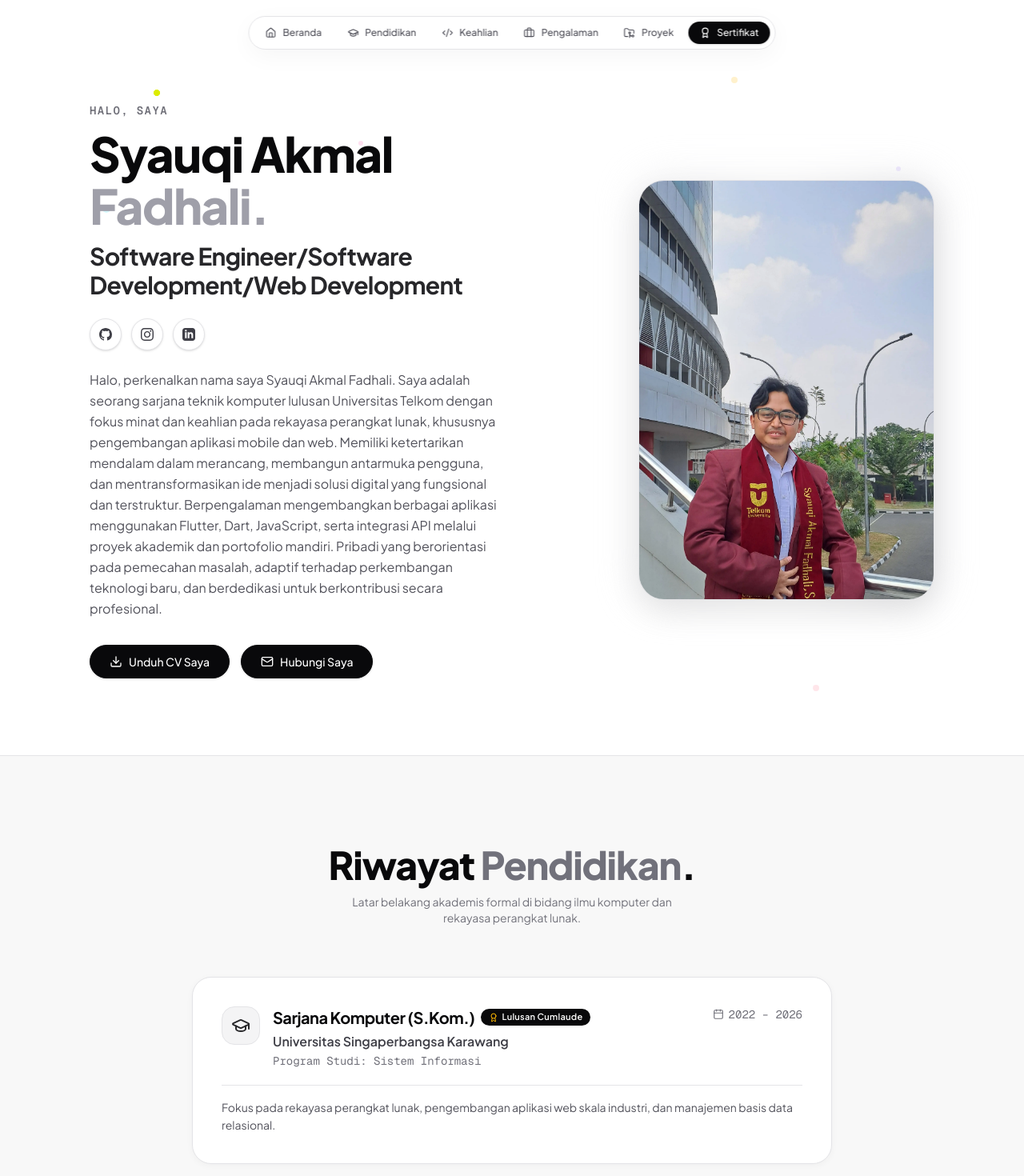
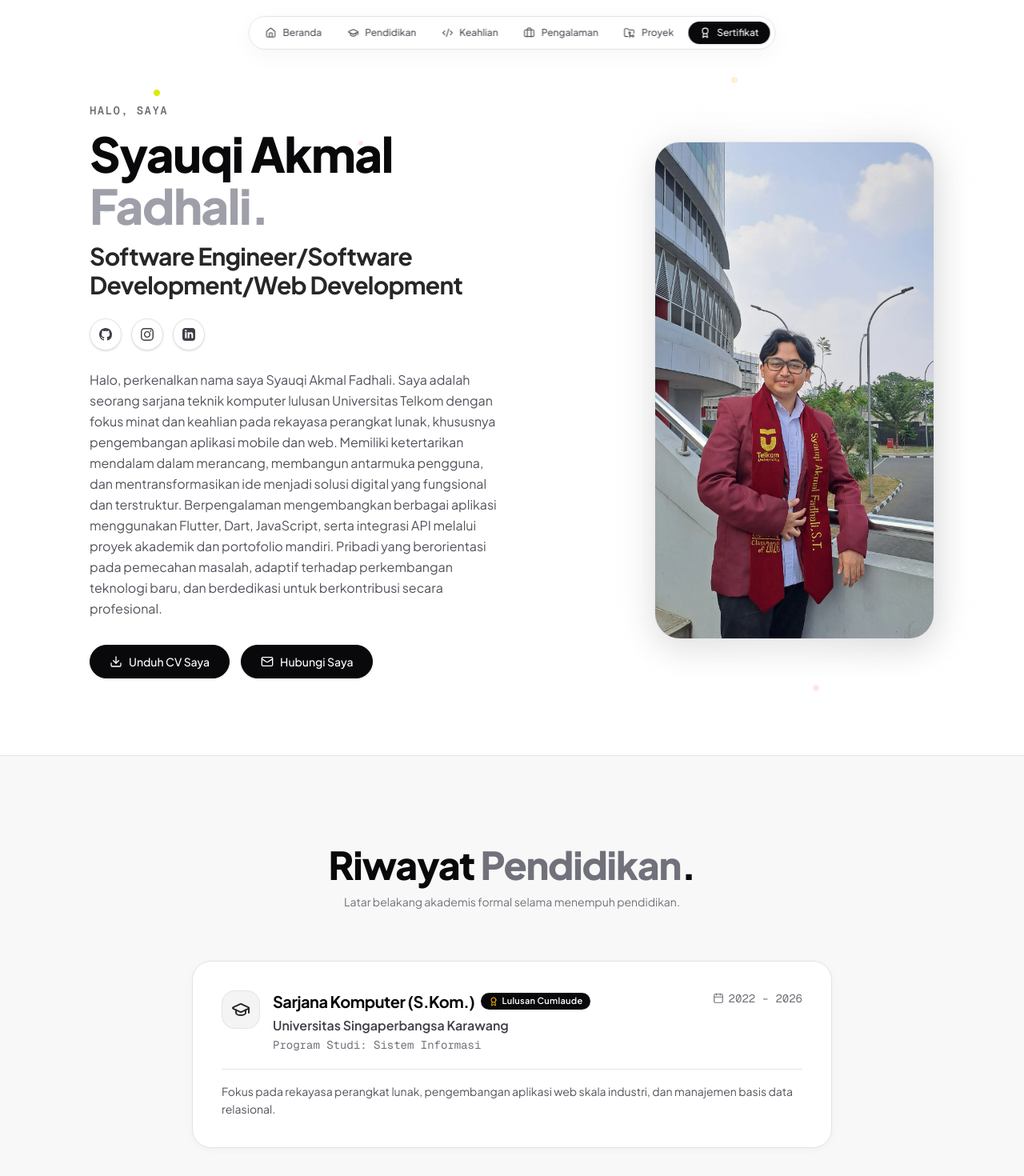
Before and after one commit to SAF134/Portfolio, a Next.js app: page / in a window 1280 px wide. Shown: the top 1470 px of the page at 80% size. Built offline with nearby package versions, Linux system fonts and the light colour scheme.

Commit message:
feat: adjust hero profile photo frame to 9:16 aspect ratio

```diff
--- a/src/components/sections/EducationSection.tsx
+++ b/src/components/sections/EducationSection.tsx
@@ -16,7 +16,7 @@ export function EducationSection() {
             Riwayat <span className="text-zinc-500">Pendidikan</span>.
           </h2>
           <p className="mt-3 text-xs sm:text-sm text-[#71717A] max-w-md mx-auto">
-            Latar belakang akademis formal di bidang ilmu komputer dan rekayasa perangkat lunak.
+            Latar belakang akademis formal selama menempuh pendidikan.
           </p>
         </div>
 
--- a/src/components/sections/HeroSection.tsx
+++ b/src/components/sections/HeroSection.tsx
@@ -110,14 +110,14 @@ export function HeroSection() {
             />
 
             {/* Main Profile Card Container */}
-            <div className="relative w-[300px] sm:w-[340px] md:w-[370px] aspect-[1/1.42] rounded-[32px] overflow-hidden bg-white border border-[#E4E4E7] shadow-[0_16px_40px_rgba(0,0,0,0.08)]">
+            <div className="relative w-[280px] sm:w-[320px] md:w-[340px] lg:w-[350px] aspect-[9/16] rounded-[32px] overflow-hidden bg-white border border-[#E4E4E7] shadow-[0_16px_40px_rgba(0,0,0,0.08)]">
               <Image
                 src={profile.heroCardImage}
                 alt="Foto Profil Syauqi Akmal Fadhali"
                 fill
                 priority
-                sizes="(max-width: 768px) 300px, 370px"
-                className="object-cover object-top"
+                sizes="(max-width: 640px) 280px, (max-width: 768px) 320px, 350px"
+                className="object-cover object-center"
               />
             </div>
           </div>
```
Also changed, not shown: public/images/profile/about-portrait.png (deleted), public/images/profile/hero-card.png (deleted).
